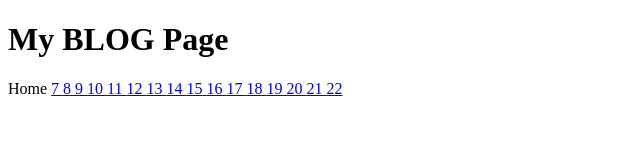
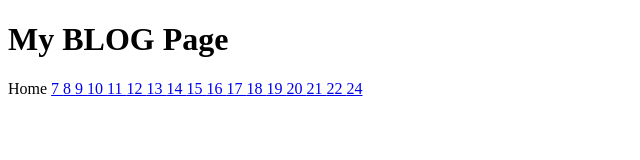
Before and after one commit to mathcodes/ai-blog, a plain HTML site: page index.html in a window 1280 px wide. Shown: the full height of the page, 0-640 px from the left. Drawn offline with Linux system fonts and the light colour scheme.

Commit message:
Updates Blog

```diff
--- a/index.html
+++ b/index.html
@@ -63,5 +63,8 @@
   <a href="content/22.html">
    22
   </a>
+  <a href="content/24.html">
+   24
+  </a>
  </body>
 </html>
```
Also changed, not shown: 1 other file.
